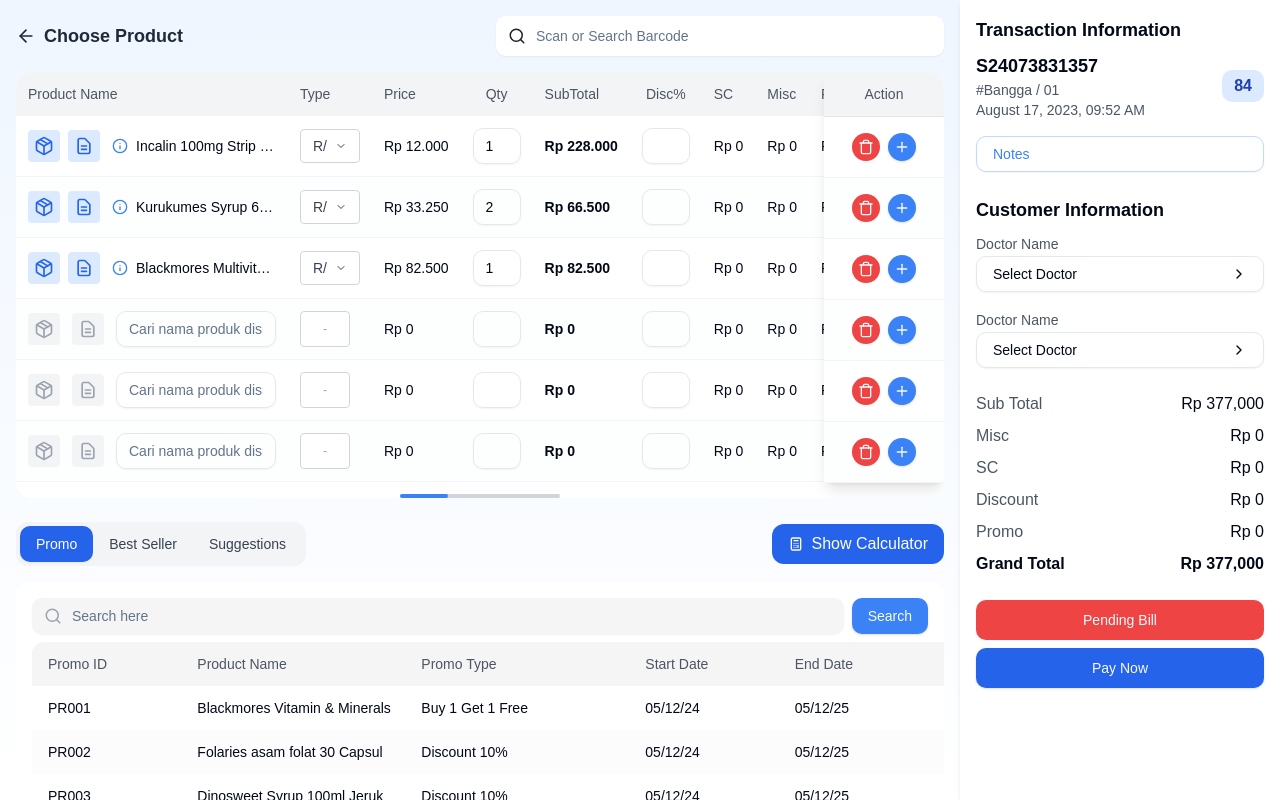
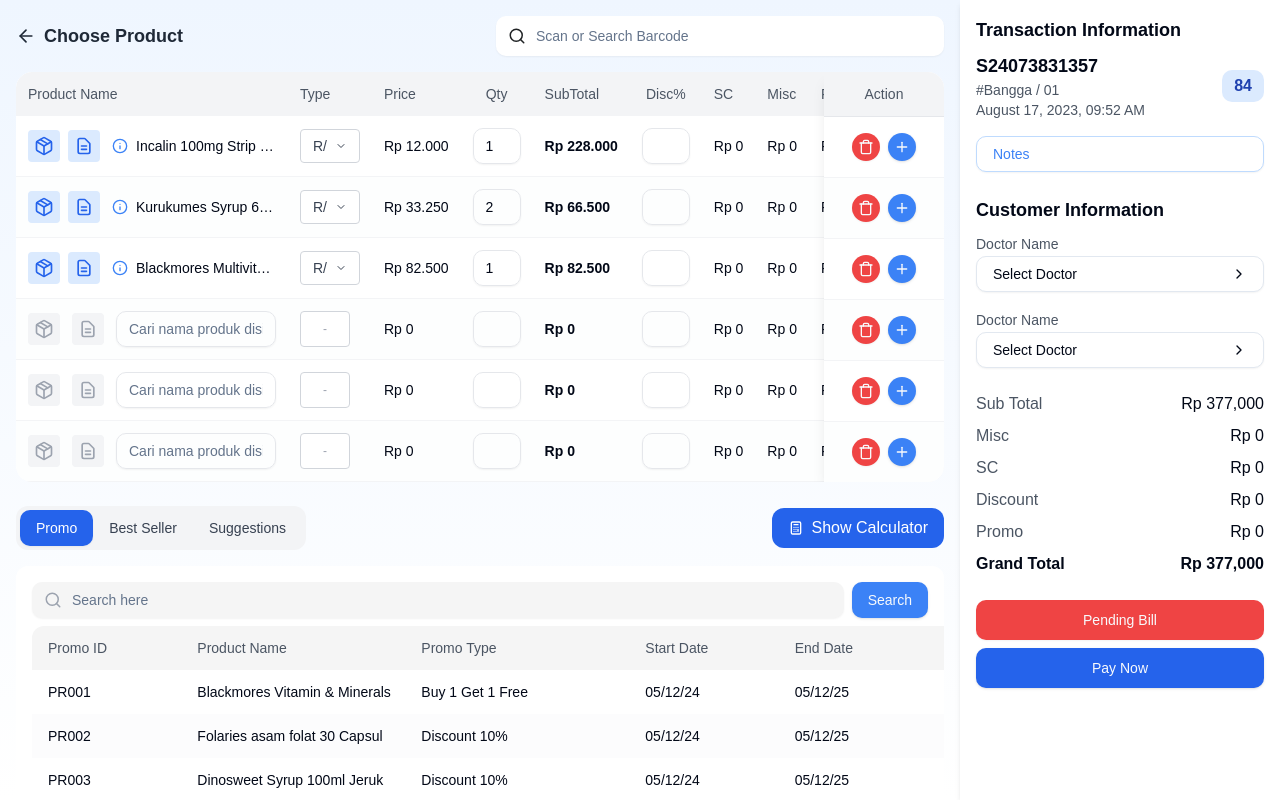
Before and after one commit to POS-Go-Next/fe-pos, a Next.js app: page /create-order/choose-menu in a window 1280 px wide. Built offline with nearby package versions, Linux system fonts and the light colour scheme.

Commit message:
update tampilan transaksi

```diff
--- a/src/components/shared/product-table.tsx
+++ b/src/components/shared/product-table.tsx
@@ -363,13 +363,6 @@ export default function EnhancedProductTable({
           ))}
         </div>
       </div>
-
-      {/* Scroll Indicator */}
-      <div className="mt-3 flex justify-center">
-        <div className="bg-gray-300 h-1 w-40 rounded-full">
-          <div className="bg-blue-500 h-1 w-12 rounded-full"></div>
-        </div>
-      </div>
     </div>
   );
 }
```
